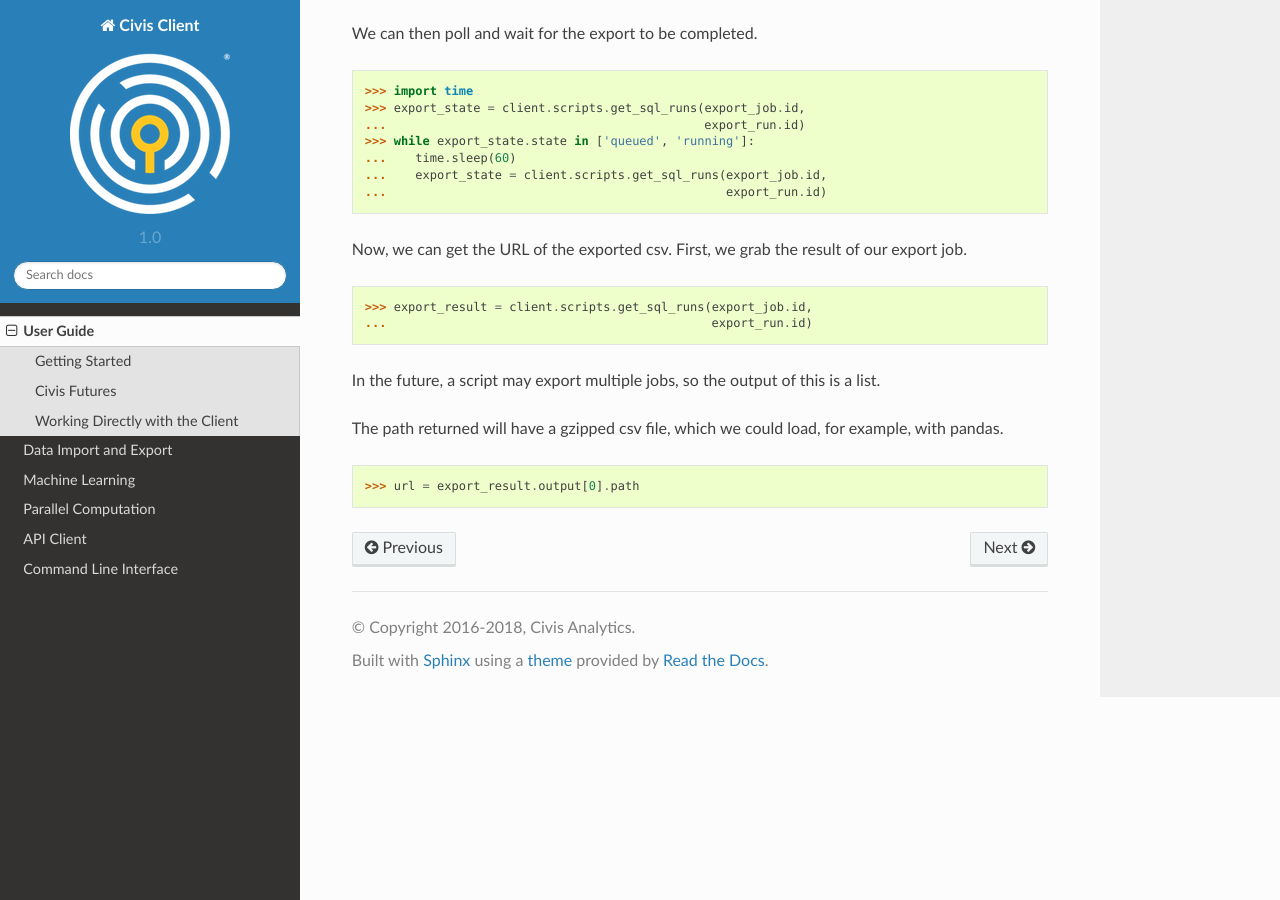
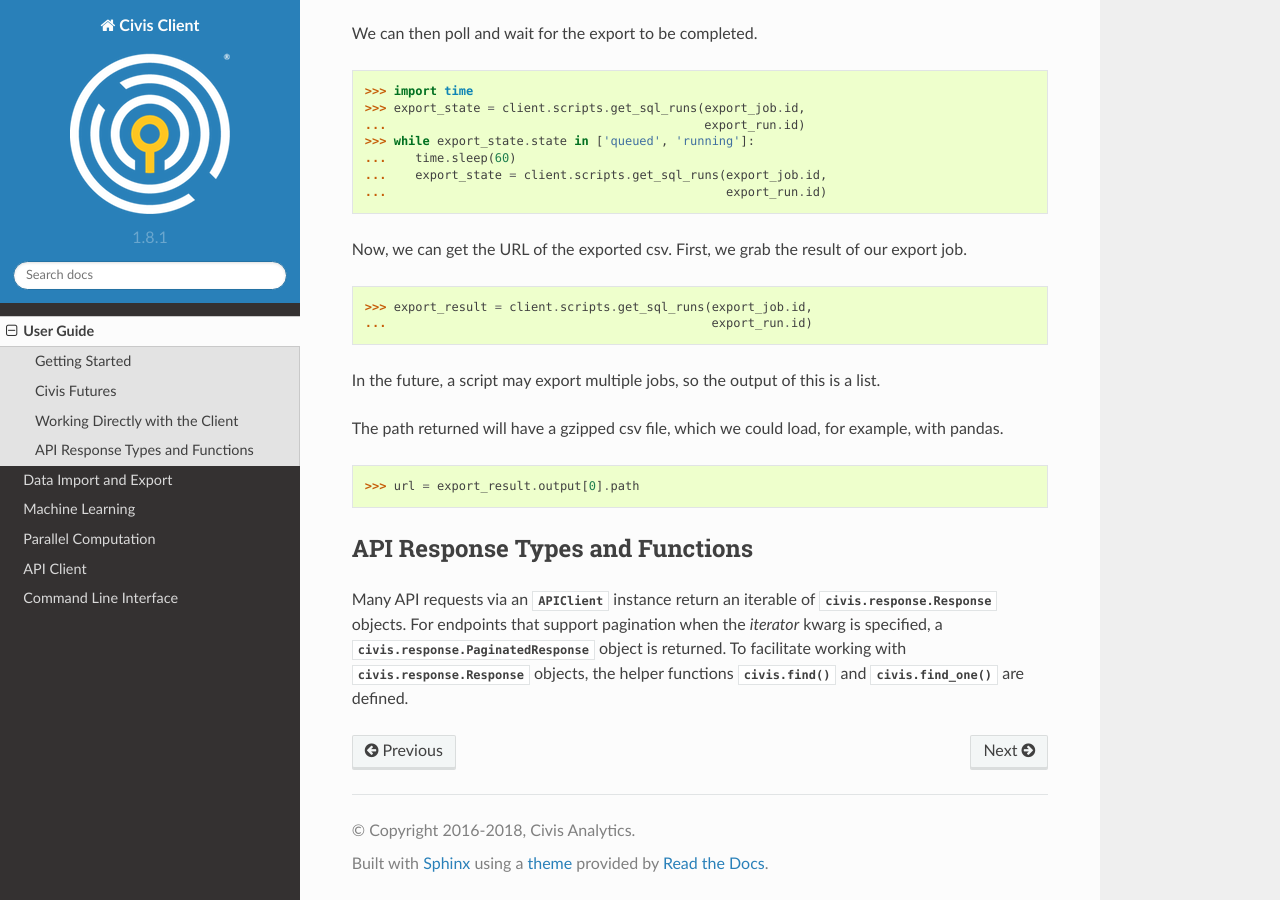
Before and after one commit to civisanalytics/civis-python, a Sphinx documentation site: the page built from docs/source/user_guide.rst, in a window 1280 px wide and 900 px high, scrolled down 2813 px. Built offline with Sphinx 7.4.7 and the Read the Docs theme 2.0.0, drawn with Linux system fonts in a browser that asks for light colours.

Commit message:
DOC Surface civis.find and civis.find_one in the Sphinx docs (#250)
* DOC Use the most up-to-date version number in Sphinx docs

* DOC Minor typos

* DOC Surface find() and find_one() in Sphinx docs

* DOC Remove unnecessary Sphinx ref

* MAINT Update the changelog

```diff
--- a/docs/source/conf.py
+++ b/docs/source/conf.py
@@ -16,6 +16,8 @@
 import os
 import datetime
 
+import civis
+
 # -- General configuration ------------------------------------------------
 
 # If your documentation needs a minimal Sphinx version, state it here.
@@ -33,7 +35,7 @@ autosummary_generate = True
 
 intersphinx_mapping = {
     'pandas': ('http://pandas.pydata.org/pandas-docs/stable', None),
-    'python': ('https://docs.python.org/3.4', None),
+    'python': ('https://docs.python.org/3', None),
     'requests': ('https://requests.readthedocs.io/en/latest/', None),
     'sklearn': ('http://scikit-learn.org/stable', None),
     'joblib': ('http://pythonhosted.org/joblib', None),
@@ -63,10 +65,11 @@ author = 'Civis Analytics'
 # |version| and |release|, also used in various other places throughout the
 # built documents.
 #
+major_version, minor_version, _ = civis.__version__.split('.')
 # The short X.Y version.
-version = '1.0'
+version = '%s.%s' % (major_version, minor_version)
 # The full version, including alpha/beta/rc tags.
-release = '1.0.0'
+release = civis.__version__
 
 # The language for content autogenerated by Sphinx. Refer to documentation
 # for a list of supported languages.
--- a/docs/source/index.rst
+++ b/docs/source/index.rst
@@ -18,7 +18,7 @@ The recommended install method is pip:
 
    pip install civis
 
-Alternatively, you may clone the code from github and build from source:
+Alternatively, you may clone the code from GitHub and build from source:
 
 .. code-block:: bash
 
--- a/docs/source/parallel.rst
+++ b/docs/source/parallel.rst
@@ -18,7 +18,7 @@ tool for your code:
 
 - Each function call which is parallelized with the Civis joblib backend will run
   in a different Civis Platform script. Creating a new script comes with some overhead.
-  It will take between a few seconds an a few minutes for each script to start,
+  It will take between a few seconds and a few minutes for each script to start,
   depending on whether Civis Platform needs to provision additional resources.
   If you expect that each function call will complete quickly, instead consider either
   running them in serial or using extra processes in the same Civis Platform script.
--- a/docs/source/user_guide.rst
+++ b/docs/source/user_guide.rst
@@ -185,3 +185,14 @@ example, with pandas.
 .. code:: python
 
    >>> url = export_result.output[0].path
+
+
+API Response Types and Functions
+================================
+
+Many API requests via an :class:`~civis.APIClient` instance return an iterable
+of :class:`civis.response.Response` objects.
+For endpoints that support pagination when the `iterator` kwarg is specified,
+a :class:`civis.response.PaginatedResponse` object is returned.
+To facilitate working with :class:`civis.response.Response` objects,
+the helper functions :func:`civis.find` and :func:`civis.find_one` are defined.
```
Also changed, not shown: CHANGELOG.md (+1 -0 lines), docs/source/responses.rst (+11 -2 lines), 1 other file.
